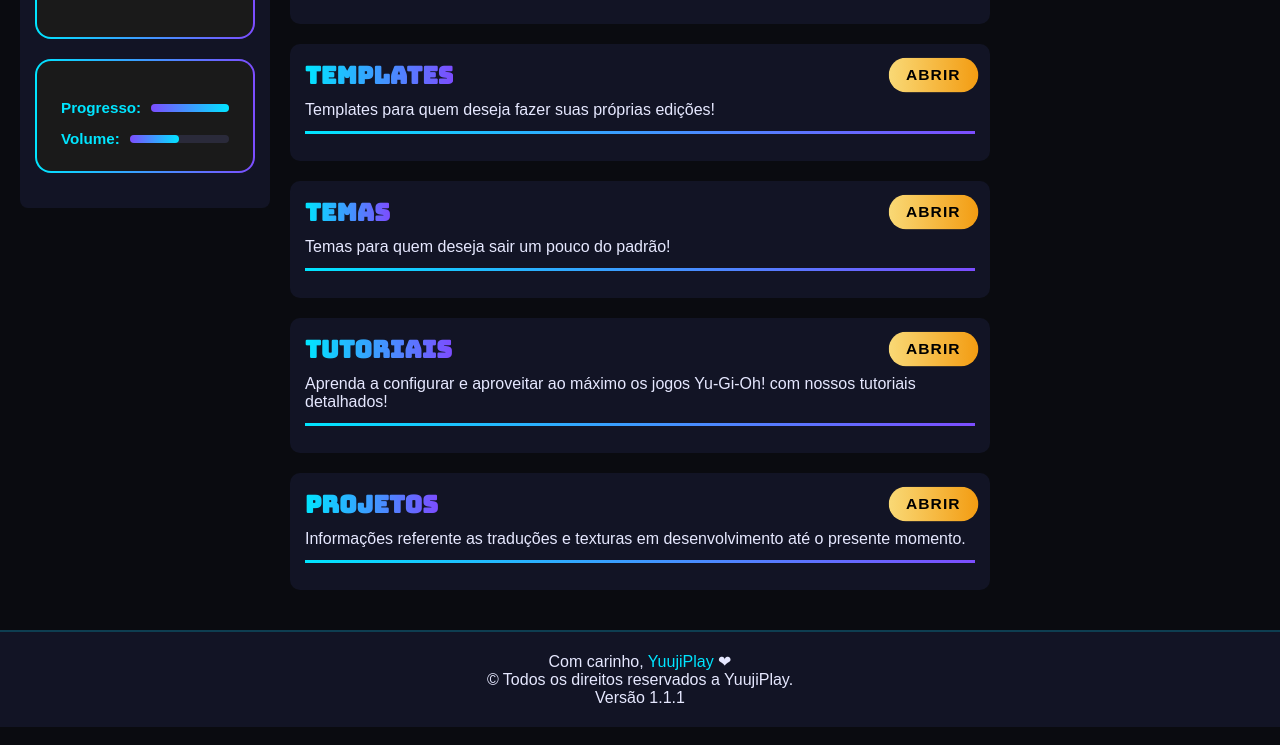
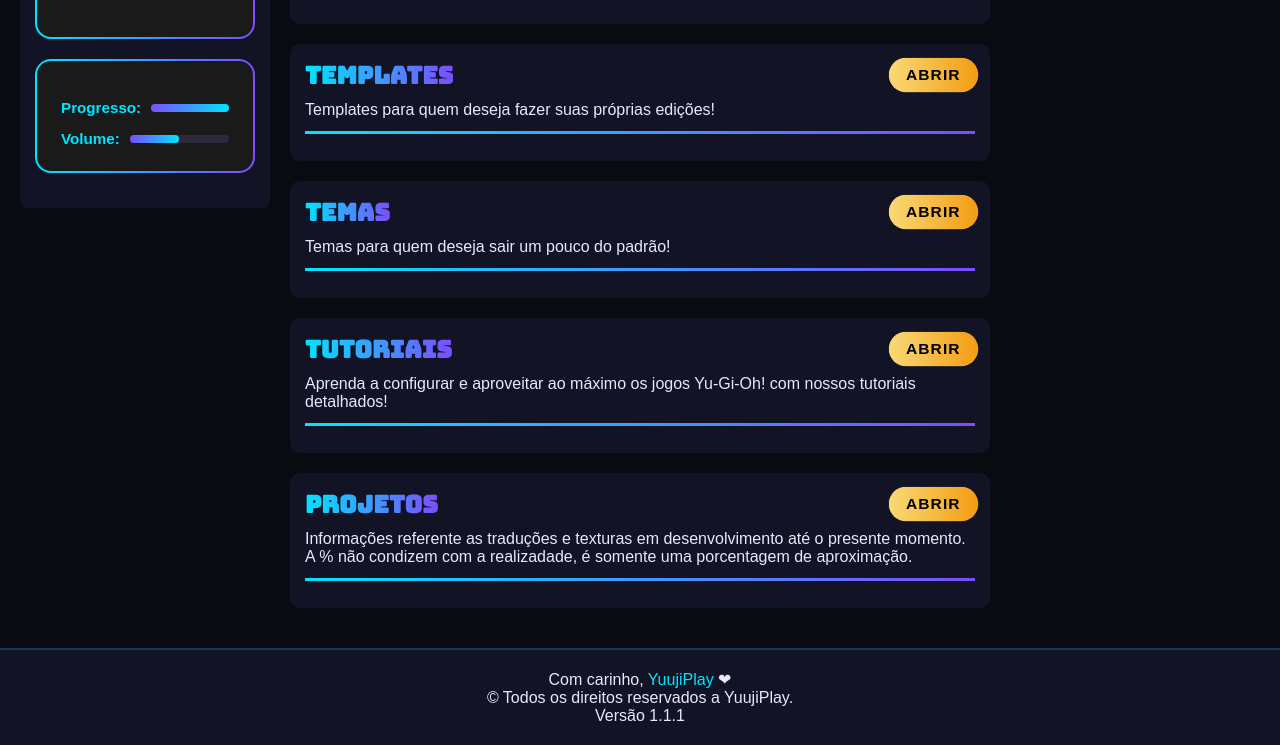
Before and after one commit to AniTakuBR/Projeto-Infinity, a plain HTML site: page index.html in a window 1280 px wide. Shown: the part 902-1647 px from the top of the page. Drawn offline with Linux system fonts and the light colour scheme.

Commit message:
Update index.html

```diff
--- a/index.html
+++ b/index.html
@@ -655,7 +655,7 @@
         <h2>PROJETOS</h2>
         <button class="toggle-btn launch-btn pulsing" data-target="projetosContent">ABRIR</button>
       </div>
-        <p class="section-description">Informações referente as traduções e texturas em desenvolvimento até o presente momento.</p>
+        <p class="section-description">Informações referente as traduções e texturas em desenvolvimento até o presente momento. A % não condizem com a realizadade, é somente uma porcentagem de aproximação.</p>
         <hr class="section-divider">
       <div class="section-content" id="projetosContent">
         <div class="games-grid" id="projetosGrid">
```
